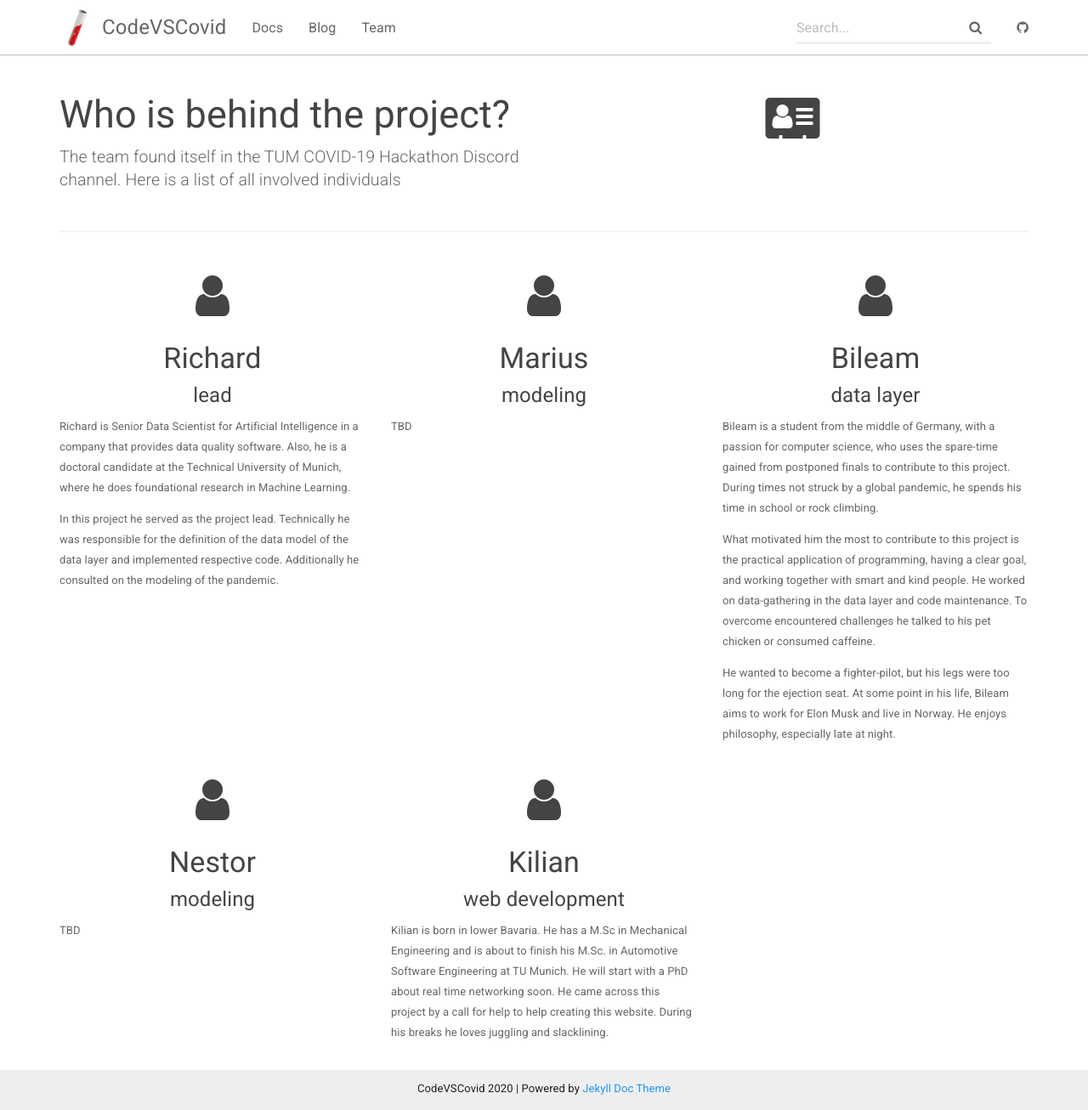
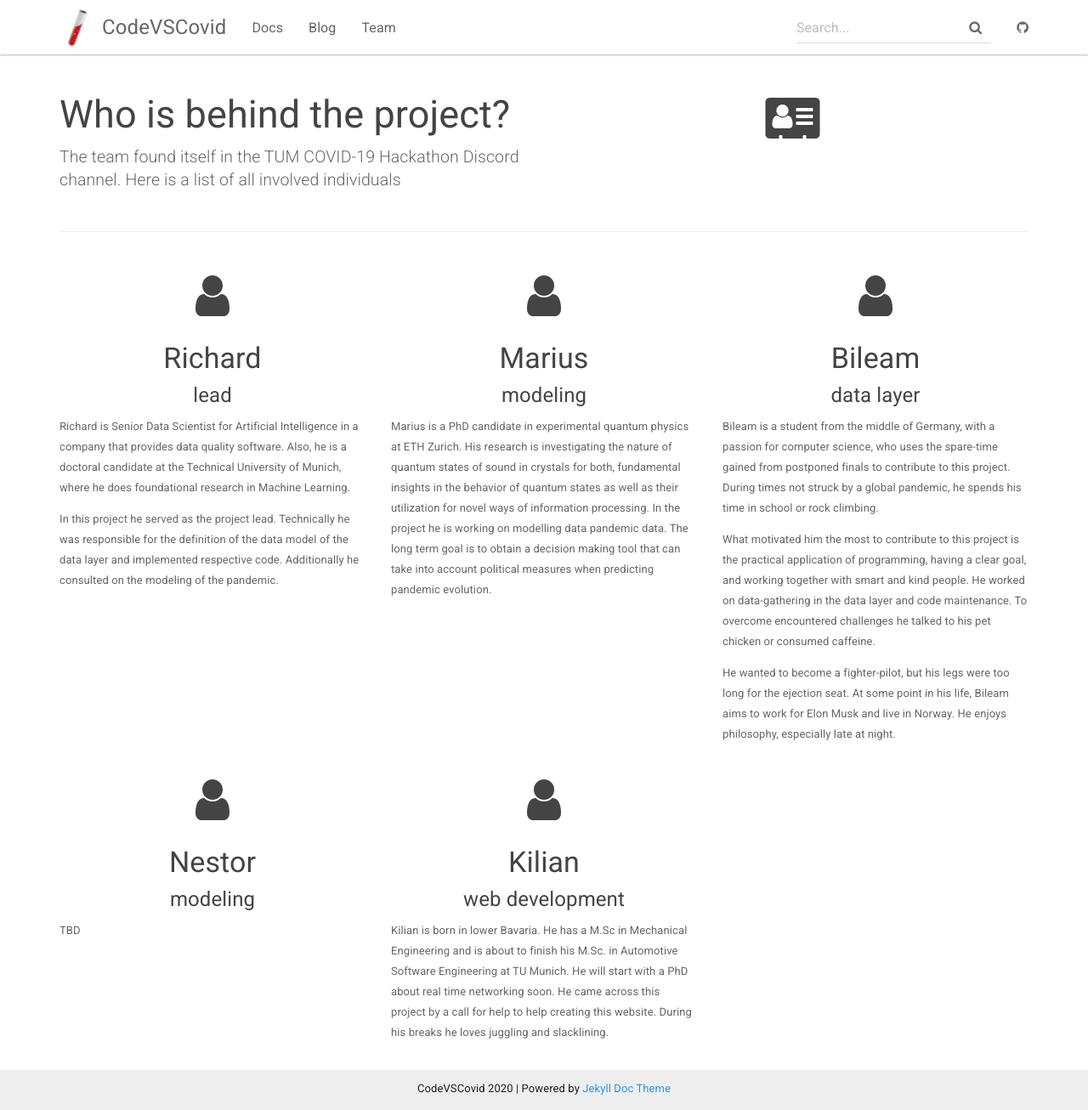
Before and after one commit to coronaspread/coronaspread.github.io, a Jekyll site: the page built from team.md, in a window 1280 px wide and 1306 px high. Shown: the whole window at 85% size. Built offline with Jekyll 4.4.1, drawn with Linux system fonts in a browser that asks for light colours.

Commit message:
Add marius' text to teampage

```diff
--- a/team.md
+++ b/team.md
@@ -36,7 +36,11 @@ layout: default
         <h1 class="text-center"><i class="fa fa-user" aria-hidden="true"></i></h1>
         <h3 class="text-center">Marius</h3>
         <h4 class="text-center">modeling</h4>
-        <p>TBD</p>
+        <p>
+        Marius is a PhD candidate in experimental quantum physics at ETH Zurich.
+        His research is investigating the nature of quantum states of sound in crystals for both, fundamental insights in the behavior of quantum states as well as their utilization for novel ways of information processing.
+        In the project he is working on modelling data pandemic data. The long term goal is to obtain a decision making tool that can take into account political measures when predicting pandemic evolution.
+        </p>
         </div>
 
         <div class="col-sm-4">
```
